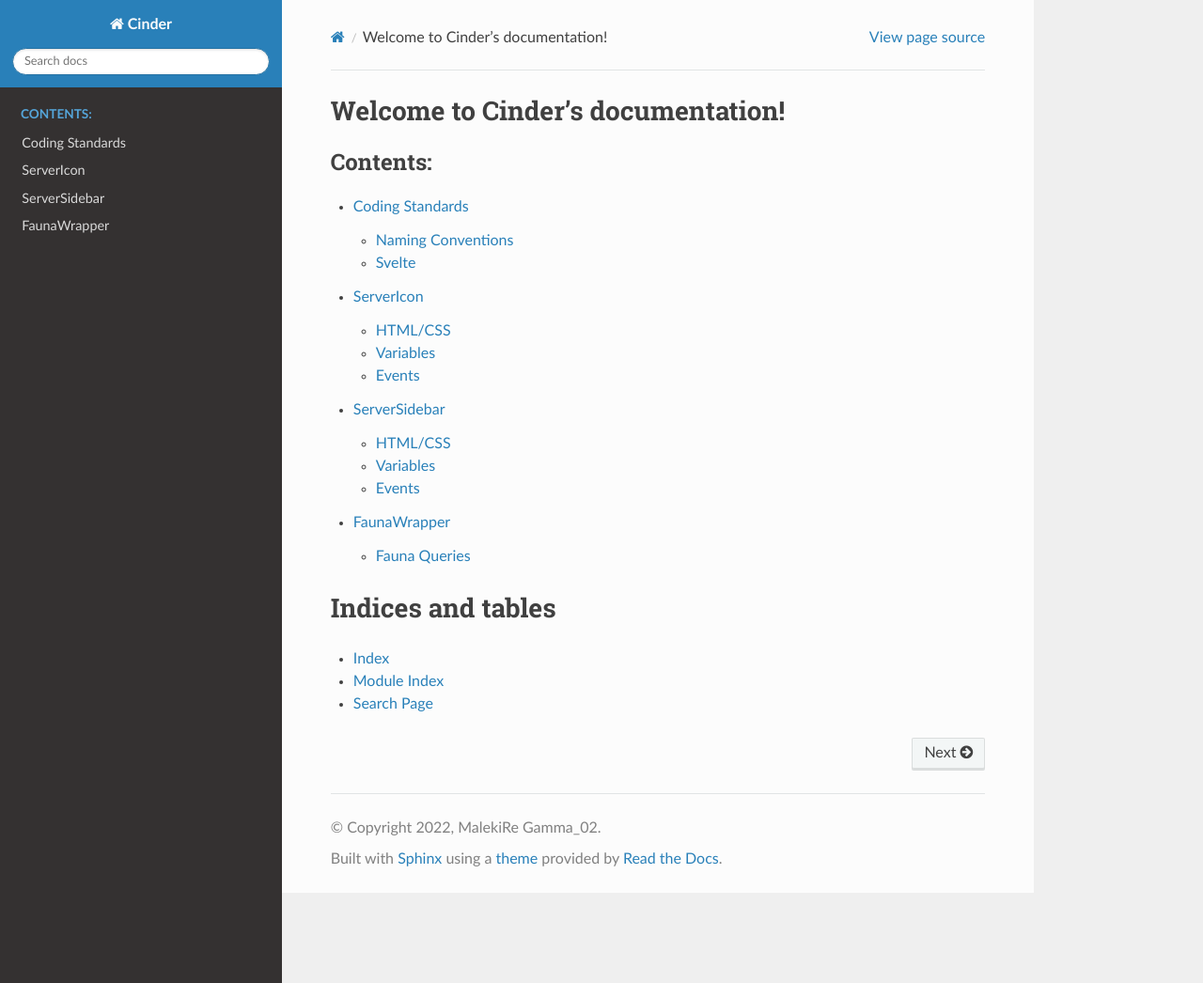
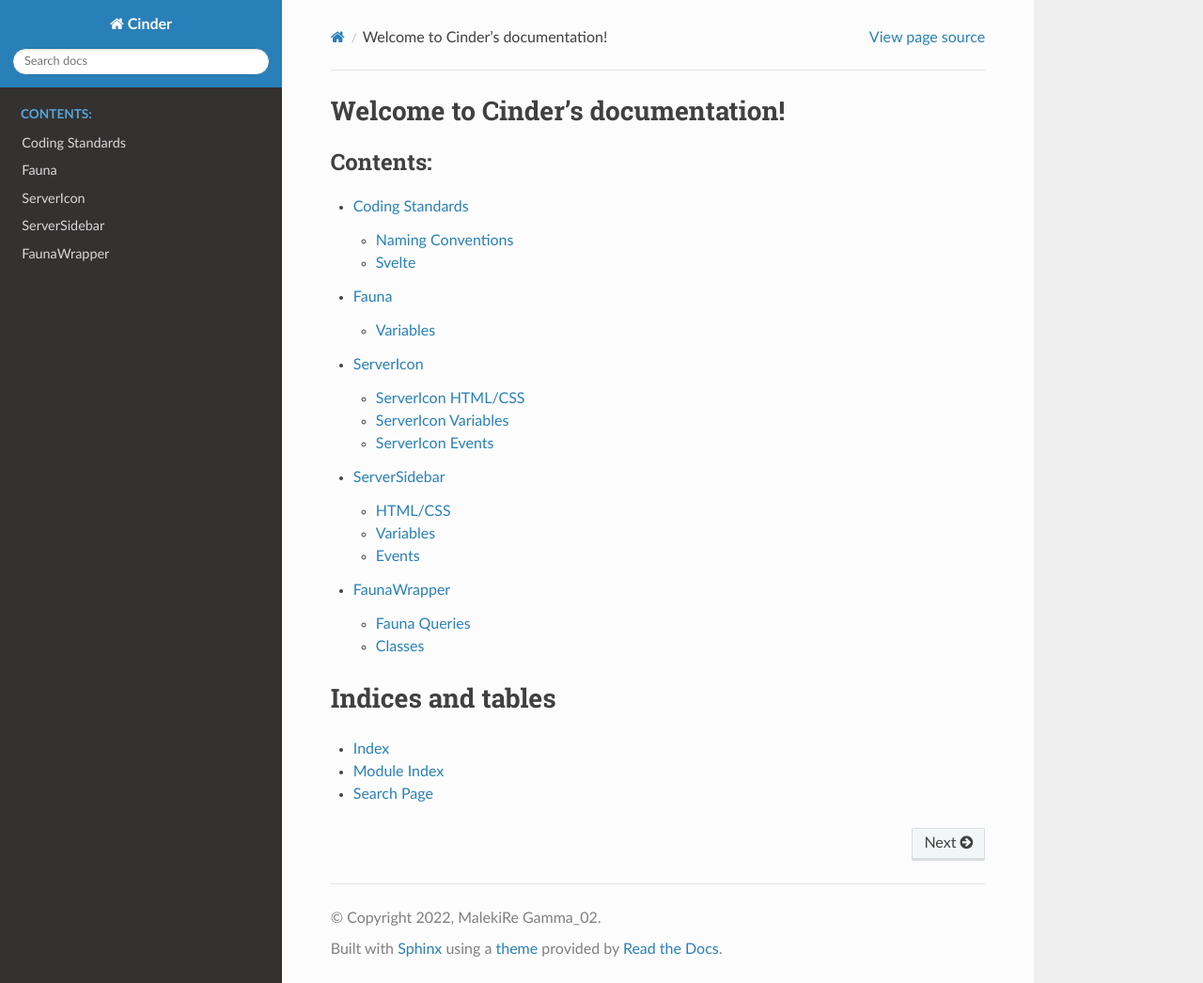
Before and after one commit to EmberFireplace/Cinder, a Sphinx documentation site: the page built from source/index.rst, in a window 1280 px wide and 1046 px high. Shown: the whole window at 94% size. Built offline with Sphinx 7.4.7 and the Read the Docs theme 2.0.0, drawn with Linux system fonts in a browser that asks for light colours.

Commit message:
Fixed up and added Fauna to documentation

```diff
--- a/source/index.rst
+++ b/source/index.rst
@@ -11,6 +11,7 @@ Welcome to Cinder's documentation!
    :caption: Contents:
 
    standards/standards
+   standards/fauna
    source-code/ServerIcon
    source-code/ServerSidebar
    source-code/FaunaWrapper
--- a/source/source-code/ServerIcon.rst
+++ b/source/source-code/ServerIcon.rst
@@ -2,36 +2,36 @@
 ServerIcon
 =================
 
---------
-HTML/CSS
---------
+-------------------
+ServerIcon HTML/CSS
+-------------------
 
 The servers are currently displayed as a circular draggable object, sortable, but will be hexagons in the future,
 with the option to upload custom SVGs.
 
----------
-Variables
----------
+--------------------
+ServerIcon Variables
+--------------------
 
-########
-Internal
-########
+#############################
+ServerIcon Internal Variables
+#############################
 
 serverURL - is dynamically calculated from the instanceOfServerObject
 
-########
-Exported
-########
+#############################
+ServerIcon Exported Variables
+#############################
 
 
 serverObject - the instance of the :ref:`serverObject<ServerObject>`\ set in the :ref:`ServerSidebar<ServerSidebar>`.
 
-------
-Events
-------
+-----------------
+ServerIcon Events
+-----------------
 
-^^^^^^^^^^^^^^^
+###############
 ServerIconClick
-^^^^^^^^^^^^^^^
+###############
 
 :ref:`serverIconClick<ServerIconClick>` is an event that is called when a server icon is clicked and passes the instanceOfServerObject
--- a/source/source-code/ServerSidebar.rst
+++ b/source/source-code/ServerSidebar.rst
@@ -22,9 +22,9 @@ Variables
 Internal
 ########
 
-^^^^^^^^^^
+**********
 ServerList
-^^^^^^^^^^
+**********
 
 list - Is the :ref:`Server List<ServerList>` , but needs to be named list because of restrictions of the :ref:`SortableList<SortableList>`
 component.
```
Also changed, not shown: source/source-code/FaunaWrapper.rst (+34 -1 lines), source/standards/fauna.rst (added, +34 -0 lines), source/standards/standards.rst (+23 -22 lines), 1 other file.
